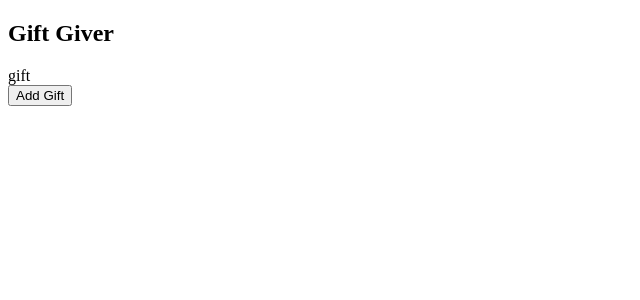
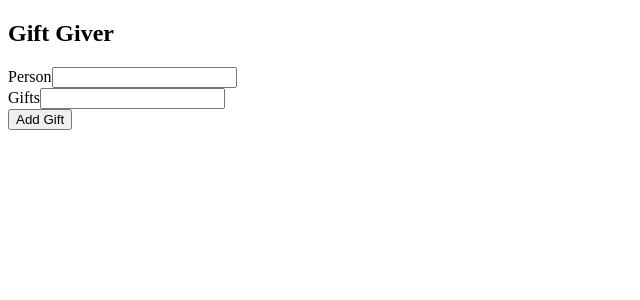
Before and after one commit to rishabh09/giftgiver, a React (Create React App) app: page / in a window 1280 px wide. Both pictures are taken after a click on the button "Add Gift". Shown: the top 300 px of the page, without its empty margins (0-640 px from the left). Built offline with nearby package versions, Linux system fonts and the light colour scheme.

Commit message:
Added Input Field in Gift Component

```diff
--- a/src/components/App.js
+++ b/src/components/App.js
@@ -1,5 +1,6 @@
 import React, {Component} from 'react'
 import { Button } from 'react-bootstrap'
+import Gift from './Gift'
 class App extends Component {
     constructor(){
         super()
@@ -23,7 +24,7 @@ class App extends Component {
                     {
                         this.state.gifts.map(gift => {
                             return (
-                                <div key={gift.id}>gift</div>
+                                <div key={gift.id}><Gift/></div>
                             )
                         })
                     }
--- a/src/components/Gift.js
+++ b/src/components/Gift.js
@@ -1,4 +1,5 @@
 import React, { Component } from 'react'
+import { Form, FormGroup, FormControl, ControlLabel, Button} from 'react-bootstrap'
 
 class Gift extends Component {
 	constructor() {
@@ -8,6 +9,20 @@ class Gift extends Component {
 	render() {
 		return (
 			<div>
+				<Form>
+					<FormGroup>
+						<ControlLabel>Person</ControlLabel>
+						<FormControl
+							className="input-person"
+							onChange={e => this.setState({person: e.target.value})}/>
+					</FormGroup>
+					<FormGroup>
+						<ControlLabel>Gifts</ControlLabel>
+						<FormControl
+							className="input-gift"
+							onChange={e => this.setState({gift: e.target.value})}/>
+					</FormGroup>
+				</Form>
 			</div>
 		)
 	}
```
Also changed, not shown: 2 other files (tests, documents, lock files or other folders).
